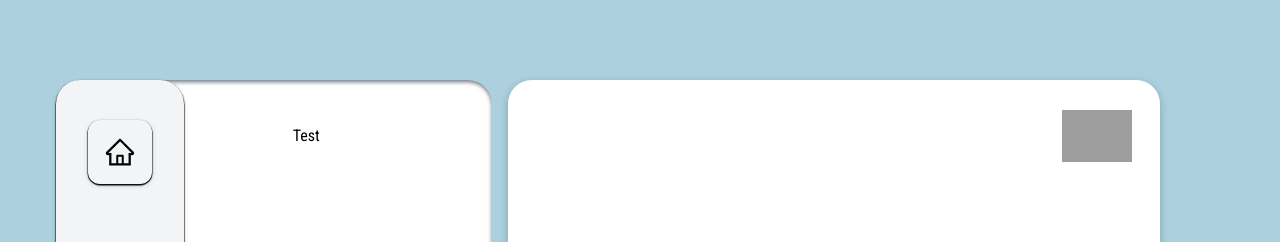
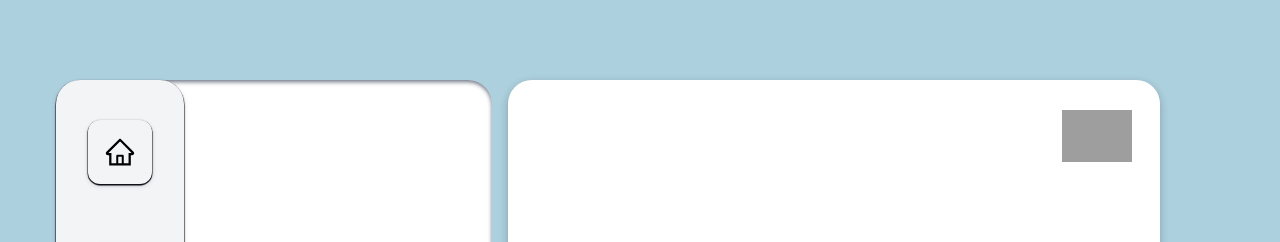
Before and after one commit to Aejkatappaja/Chat-App-Front, a Next.js app: page /chat in a window 1280 px wide. Shown: the top 242 px of the page. Built offline with nearby package versions, Linux system fonts and the light colour scheme; grey boxes are pictures that could not be loaded.

Commit message:
update: refacto w zustand

```diff
--- a/app/chat/page.tsx
+++ b/app/chat/page.tsx
@@ -1,15 +1,20 @@
+"use client";
 import { Container } from "@/components/ui/Container";
 import React from "react";
 import Image from "next/image";
 import { Nav } from "@/components/nav/Nav";
+import useNavContent from "@/state/store";
 
 export default function ChatPage() {
+  const { activeButton, setActiveButton } = useNavContent();
   return (
     <Container>
       <div className="w-[65rem] h-[40rem] bg-none rounded-tr-3xl rounded-br-3xl flex relative">
         <Nav />
         <div className="w-96 bg-white shadow-inner shadow-gray-500 rounded-tr-3xl rounded-br-3xl">
-          <div className="flex items-center h-28 justify-center ">Test</div>
+          <div className="flex items-center h-28 justify-center ">
+            {activeButton}
+          </div>
         </div>
         <div className=" w-[42rem] rounded-3xl shadow-[rgba(0,_0,_0,_0.24)_0px_3px_8px] ml-4">
           <div className="flex items-center h-28 justify-end pr-4 bg-white rounded-tr-3xl rounded-tl-3xl">
--- a/components/nav/Nav.tsx
+++ b/components/nav/Nav.tsx
@@ -1,26 +1,13 @@
-"use client";
 import React from "react";
 import navVariants from "./navVariant";
 import { NavButton } from "./NavButton";
 
 export const Nav = () => {
-  const [activeButton, setActiveButton] = React.useState<string | null>(null);
-
-  const handleClick = (variant: string) => {
-    setActiveButton(variant);
-  };
   return (
     <nav className="w-[8rem] h-[40rem] absolute left-[-4rem]  bg-gray-100 rounded-3xl flex flex-col items-center justify-around shadow-[rgba(50,_50,_105,_0.15)_0px_2px_5px_0px,_rgba(0,_0,_0,_1)_0px_1px_1px_0.5px]">
       <div className="h-[35rem] flex flex-col items-center justify-between w-16">
         {navVariants.map((variant: string) => {
-          return (
-            <NavButton
-              key={variant}
-              variant={variant}
-              isActive={variant === activeButton}
-              onClick={() => handleClick(variant)}
-            />
-          );
+          return <NavButton key={variant} variant={variant} />;
         })}
       </div>
     </nav>
--- a/components/nav/NavButton.tsx
+++ b/components/nav/NavButton.tsx
@@ -1,25 +1,21 @@
 import React from "react";
 import IconSwitcher from "./IconSwitcher";
+import useNavContent from "@/state/store";
 
 interface NavButtonProps {
   variant: string;
-  isActive: boolean;
-  onClick: () => void;
 }
 
-export const NavButton: React.FC<NavButtonProps> = ({
-  variant,
-  isActive,
-  onClick,
-}) => {
+export const NavButton: React.FC<NavButtonProps> = ({ variant }) => {
+  const { handleClick, activeButton } = useNavContent();
   return (
     <div
       className={
-        isActive
+        variant === activeButton
           ? "bg-[pink] w-16 h-16 rounded-xl flex justify-center items-center text-white text-3xl font-bold shadow-inner shadow-black duration-1000 hover:cursor-pointer"
           : "w-16 h-16 shadow-nav flex items-center justify-center rounded-xl duration-1000 hover:cursor-pointer"
       }
-      onClick={onClick}
+      onClick={() => handleClick(variant)}
     >
       <IconSwitcher variant={variant} />
     </div>
--- a/state/store.ts
+++ b/state/store.ts
@@ -4,8 +4,6 @@ interface BearState {
   variant: string;
   activeButton: string | null;
   setActiveButton: (activeButton: string | null) => void;
-  isActive: boolean;
-  setIsActive: (active: boolean) => void;
   onClick: () => void;
   handleClick: (variant: string) => void;
 }
@@ -14,8 +12,6 @@ const useNavContent = create<BearState>((set) => ({
   variant: "",
   activeButton: null,
   setActiveButton: (active) => set({ activeButton: active }),
-  isActive: false,
-  setIsActive: (active) => set({ isActive: active }),
   onClick: () => {},
   handleClick: (variant) => {
     set({ activeButton: variant });
```
